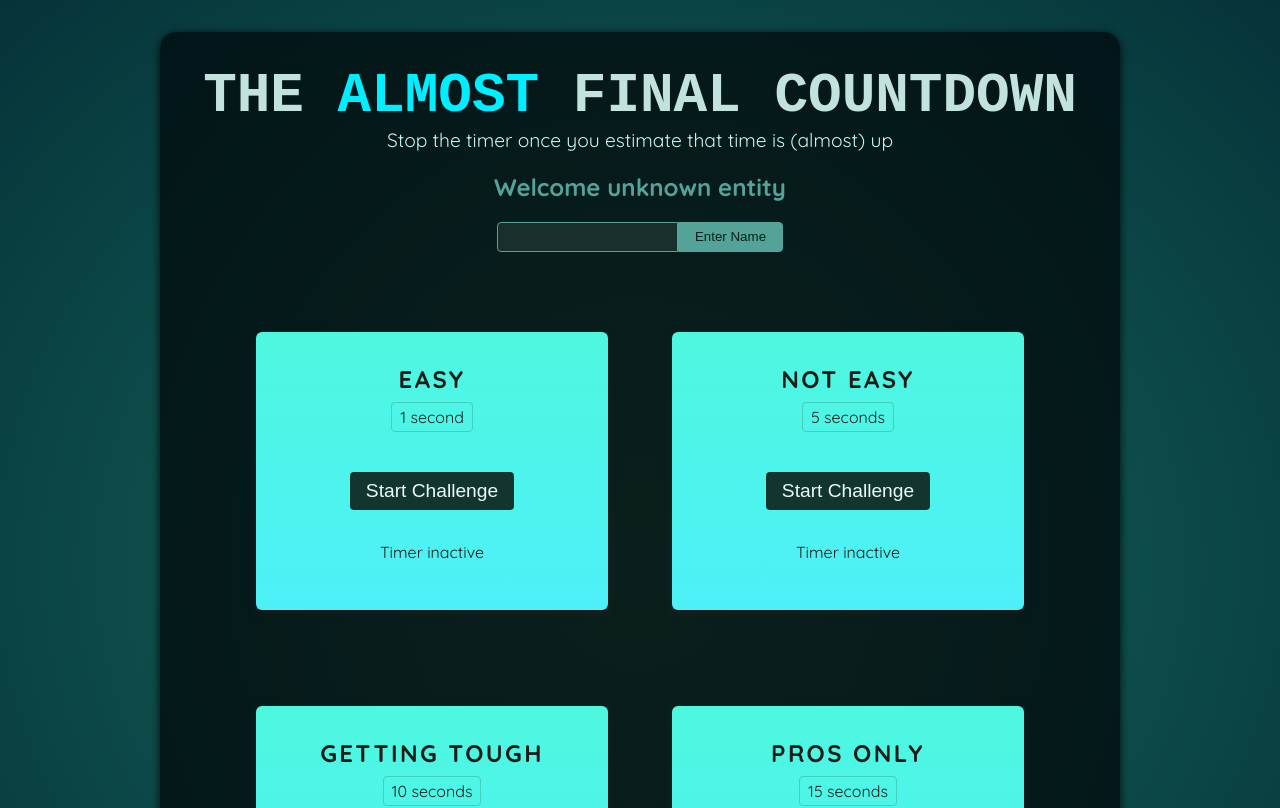
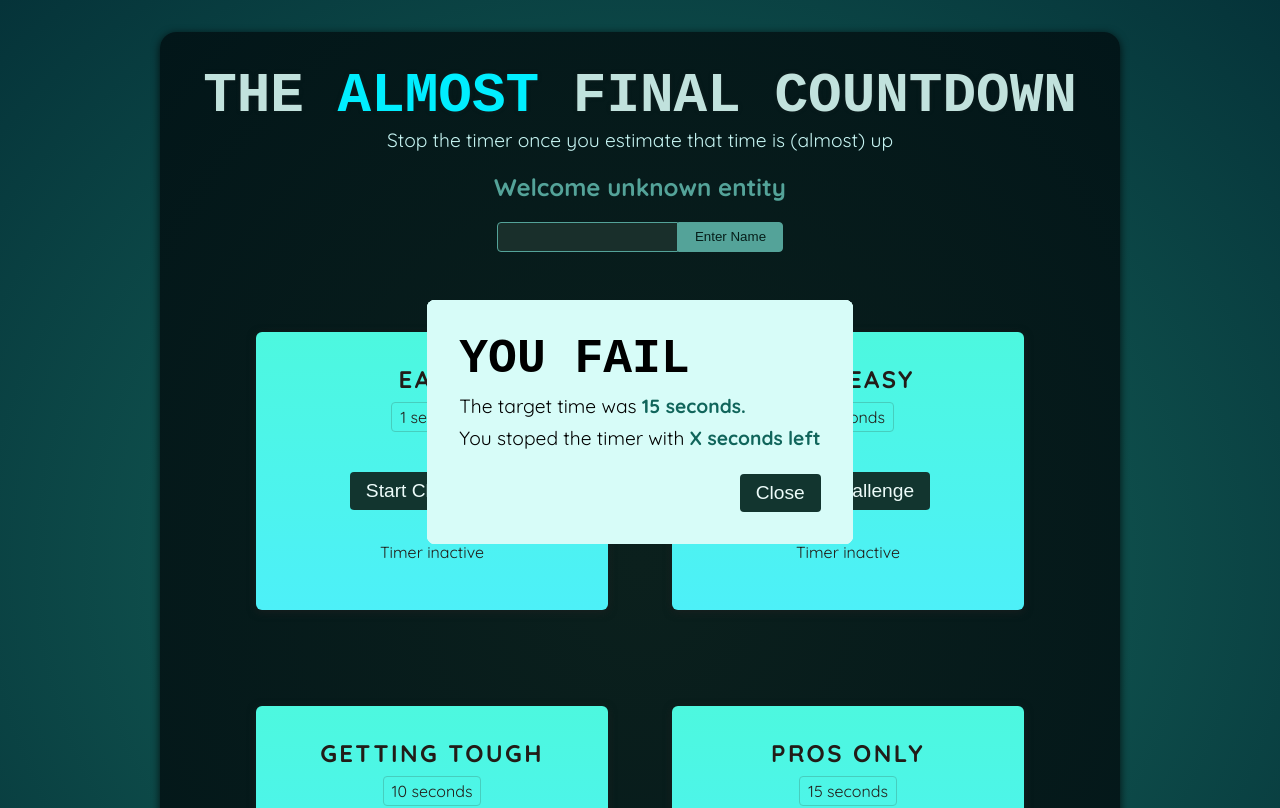
Before and after one commit to Surajnairx/stop-the-timer, a React (Vite) app: page / in a window 1280 px wide. Shown: the top 808 px of the page. Built offline with nearby package versions, Linux system fonts and the light colour scheme; a web font is replaced by a local one.

Commit message:
feat: adopting useImperative to expose component API

```diff
--- /dev/null
+++ b/src/components/ResultModal.jsx
@@ -0,0 +1,27 @@
+import { useImperativeHandle, useRef } from "react";
+const ResultModal = ({ ref, result, targetTime }) => {
+  const dialog = useRef();
+  useImperativeHandle(ref, () => {
+    return {
+      open() {
+        dialog.current.showModal();
+      },
+    };
+  });
+  return (
+    <dialog ref={dialog} className="result-modal" open>
+      <h2>You {result}</h2>
+      <p>
+        The target time was <strong>{targetTime} seconds.</strong>
+      </p>
+      <p>
+        You stoped the timer with <strong>X seconds left</strong>
+      </p>
+      <form method="dialog">
+        <button>Close</button>
+      </form>
+    </dialog>
+  );
+};
+
+export default ResultModal;
--- a/src/components/TimerChallenge.jsx
+++ b/src/components/TimerChallenge.jsx
@@ -1,13 +1,16 @@
 import { useState, useRef } from "react";
+import ResultModal from "./ResultModal";
 
 const TimerChallenge = ({ title, targetTime }) => {
   const timer = useRef();
+  const dialog = useRef();
   const [timerStarted, setTimerStarted] = useState(false);
   const [timerExpeired, setTimerExpired] = useState(false);
 
   function handleStart() {
     timer.current = setTimeout(() => {
       setTimerExpired(true);
+      dialog.current.open();
     }, targetTime * 1000);
     setTimerStarted(true);
   }
@@ -15,21 +18,25 @@ const TimerChallenge = ({ title, targetTime }) => {
     clearTimeout(timer.current);
   }
   return (
+    <>
+      <ResultModal ref={dialog} result="fail" targetTime={targetTime} />
       <section className="challenge">
         <h2>{title}</h2>
-      {timerExpeired && <p>You lost!</p>}
+
         <p className="challenge-time">
           {targetTime} second{targetTime > 1 ? "s" : ""}
         </p>
         <p>
           <button onClick={timerStarted ? handleStop : handleStart}>
             {timerStarted ? "Stop" : "Start"} Challenge
+            {console.log(timerExpeired, timerStarted)}
           </button>
         </p>
         <p className={timerStarted ? "active" : null}>
           {timerStarted ? "Time is running" : "Timer inactive"}
         </p>
       </section>
+    </>
   );
 };
 
```
Lines whose indentation alone changed are shown as unchanged.
